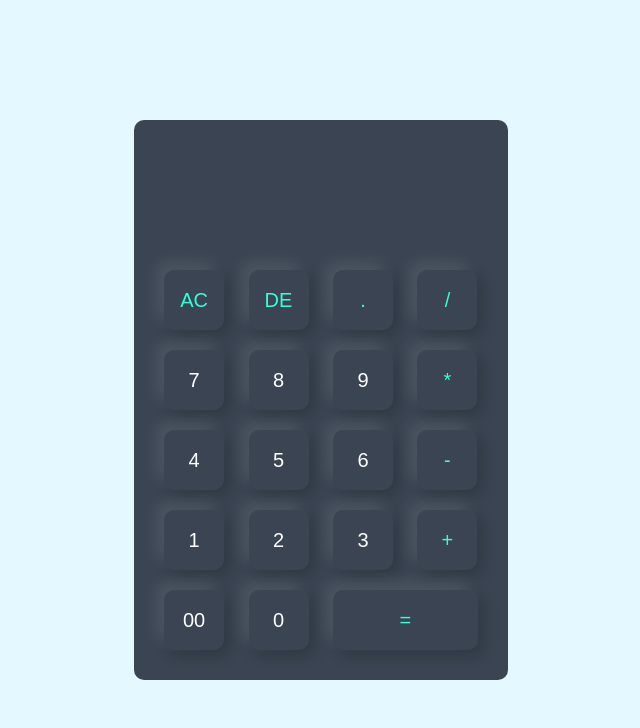
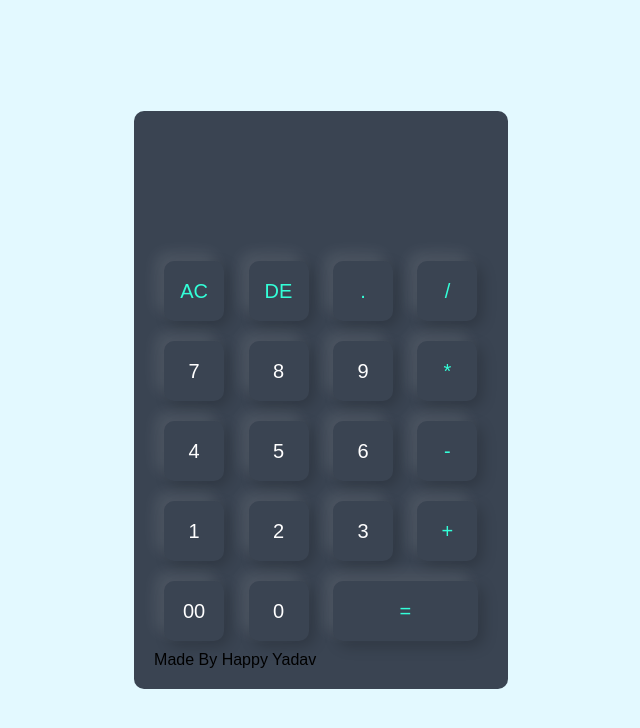
Before and after one commit to happy172007/Calculator, a plain HTML site: page index.html in a window 1280 px wide. Shown: the whole page, without its empty margins (319-959 px from the left). Drawn offline with Linux system fonts and the light colour scheme.

Commit message:
added name

```diff
--- a/index.html
+++ b/index.html
@@ -44,6 +44,7 @@
 
       </div>
     </form>
+    <p>Made By Happy Yadav</p>
   </div>
 </div>
 
```
